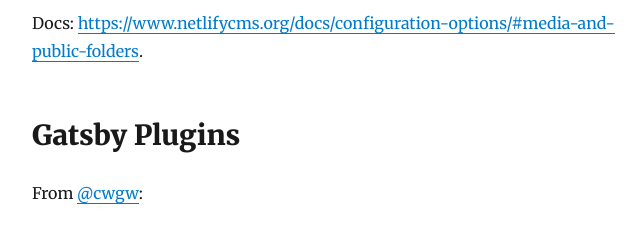
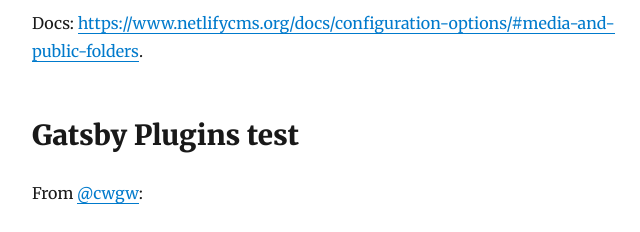
Before and after one commit to mklabs/test-netlifycms-starter, a Gatsby site: page /blog/awesome-images/ in a window 1280 px wide. Shown: the part 780-1012 px from the top of the page, 293-933 px from the left. Built offline with nearby package versions, Linux system fonts and the light colour scheme; Gatsby itself is replaced by a stand-in of ours; some packages are replaced by stand-ins of ours.

Commit message:
Update Blog “awesome-images”

```diff
--- a/content/blog/awesome-images.md
+++ b/content/blog/awesome-images.md
@@ -17,7 +17,7 @@ public_folder: ../assets
 
 Docs: https://www.netlifycms.org/docs/configuration-options/#media-and-public-folders.
 
-## Gatsby Plugins
+## Gatsby Plugins test
 
 From [@cwgw](https://github.com/cwgw):
 
```
